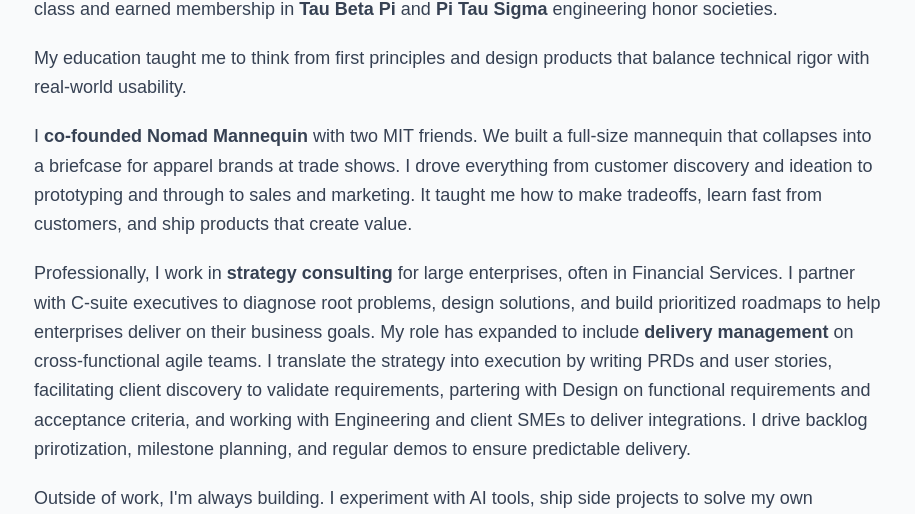
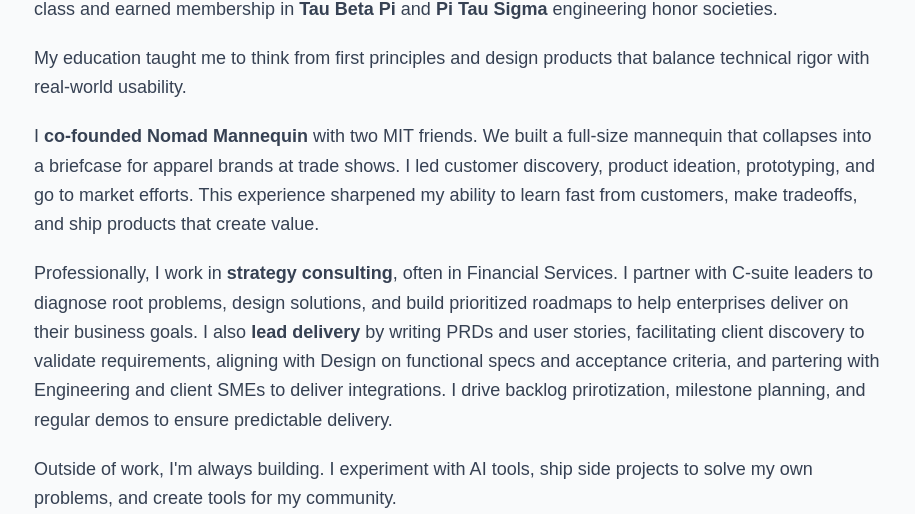
Before and after one commit to ymperera/yuka-portfolio, a Next.js app in the folder web/: page / in a window 1280 px wide. Shown: the part 1000-1514 px from the top of the page, without its empty margins (182-1097 px from the left). Built offline with nearby package versions, Linux system fonts and the light colour scheme.

Commit message:
Updated text and added link image

```diff
--- a/web/app/layout.tsx
+++ b/web/app/layout.tsx
@@ -32,7 +32,7 @@
     card: "summary_large_image",
     title: "Yuka Perera | Product Manager & Builder",
     description: "MIT-educated product manager and co-founder of Nomad Mannequin. Building products that bridge strategy and execution.",
-    images: ["/images/Yuka_Headshot.png"],
+    images: ["https://yukaperera.com/images/Yuka_Headshot.png"],
   },
 };
 
--- a/web/app/page.tsx
+++ b/web/app/page.tsx
@@ -109,17 +109,18 @@
 
             <p>
               I <strong>co-founded Nomad Mannequin</strong> with two MIT friends. We built a full-size mannequin
-              that collapses into a briefcase for apparel brands at trade shows. I drove everything from customer discovery and ideation to prototyping and through to
-              sales and marketing. It taught me how to make tradeoffs, learn fast from customers, and ship products that create value.
+              that collapses into a briefcase for apparel brands at trade shows. I led customer discovery, product ideation, prototyping, and go to market efforts.
+              This experience sharpened my ability to learn fast from customers, make tradeoffs, and ship products that create value.
             </p>
 
             <p>
-              Professionally, I work in <strong>strategy consulting</strong> for large enterprises, often in Financial Services. I partner with
-              C-suite executives to diagnose root problems, design solutions, and build prioritized roadmaps to help enterprises
-              deliver on their business goals. My role has expanded to include <strong>delivery management</strong> on cross-functional agile teams.
-              I translate the strategy into execution by writing PRDs and user stories, facilitating client discovery to validate requirements,
-              partering with Design on functional requirements and acceptance criteria, and working with Engineering and client SMEs to deliver integrations.
-              I drive backlog prirotization, milestone planning, and regular demos to ensure predictable delivery.
+              Professionally, I work in <strong>strategy consulting</strong>, often in Financial Services. I partner with
+              C-suite leaders to diagnose root problems, design solutions, and build prioritized roadmaps to help enterprises
+              deliver on their business goals. I also  <strong>lead delivery</strong> by writing PRDs and user stories, facilitating client discovery
+              to validate requirements, aligning with Design on functional specs and acceptance criteria, and partering with Engineering and client SMEs to
+              deliver integrations. I drive backlog prirotization, milestone planning, and regular demos to ensure predictable delivery.
+
+
 
 
             </p>
```
